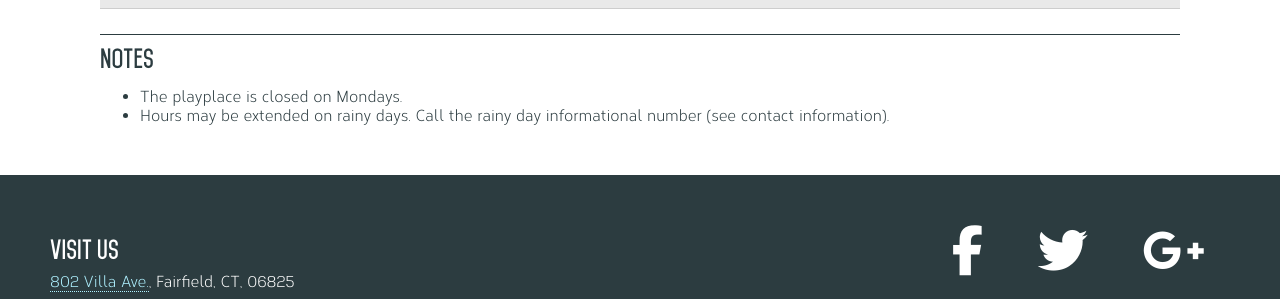
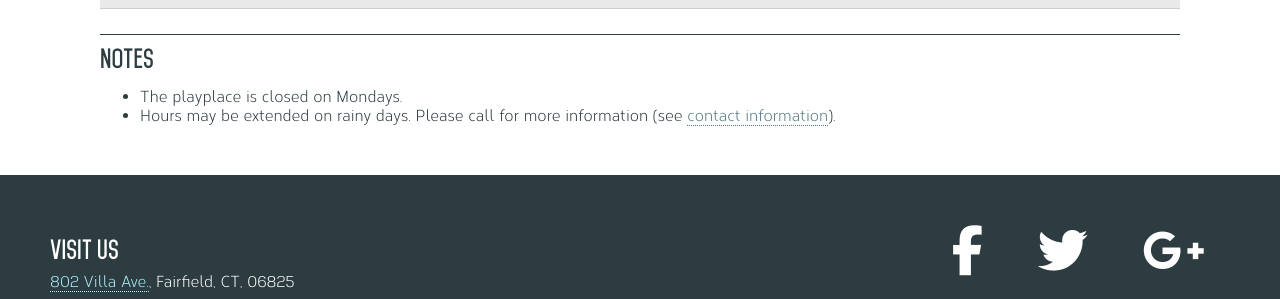
Before and after one commit to jlam55555/nutmegbowl, a Jekyll site: the page built from backyard_playplace/hours.html, in a window 1280 px wide. Shown: the part 716-1015 px from the top of the page. Built offline with Jekyll 4.4.1, drawn with Linux system fonts in a browser that asks for light colours; nearby versions of some CDN libraries.

Commit message:
Added contact information page

```diff
--- a/_layouts/default.html
+++ b/_layouts/default.html
@@ -48,6 +48,7 @@
           </div>
         <div class="dropdown animate pointer" data-dropdown="4"><a href="contact/" class="noStyle">Contact Us <i class="fa fa-caret-down"></i></a></div>
           <div class="dropdownLinks animate hidden" id="dropdown4">
+            <a class="dropdownLink noStyle" href="contact/contact_information">Contact Information</a>
             <a class="dropdownLink noStyle" href="contact/directions">Directions</a>
             <a class="dropdownLink noStyle" href="contact/staff">Staff</a>
             <a class="dropdownLink noStyle" href="contact/website_information">Website Information</a>
--- a/backyard_playplace/hours.html
+++ b/backyard_playplace/hours.html
@@ -57,5 +57,5 @@ icon: clock-o
 <h2>Notes</h2>
 <ul>
   <li>The playplace is closed on Mondays.</li>
-  <li>Hours may be extended on rainy days. Call the rainy day informational number (see contact information).</li>
+  <li>Hours may be extended on rainy days. Please call for more information (see <a href="contact/contact_information">contact information</a>).</li>
 </ul>
```
Also changed, not shown: contact/contact_information.html (added, +23 -0 lines).
